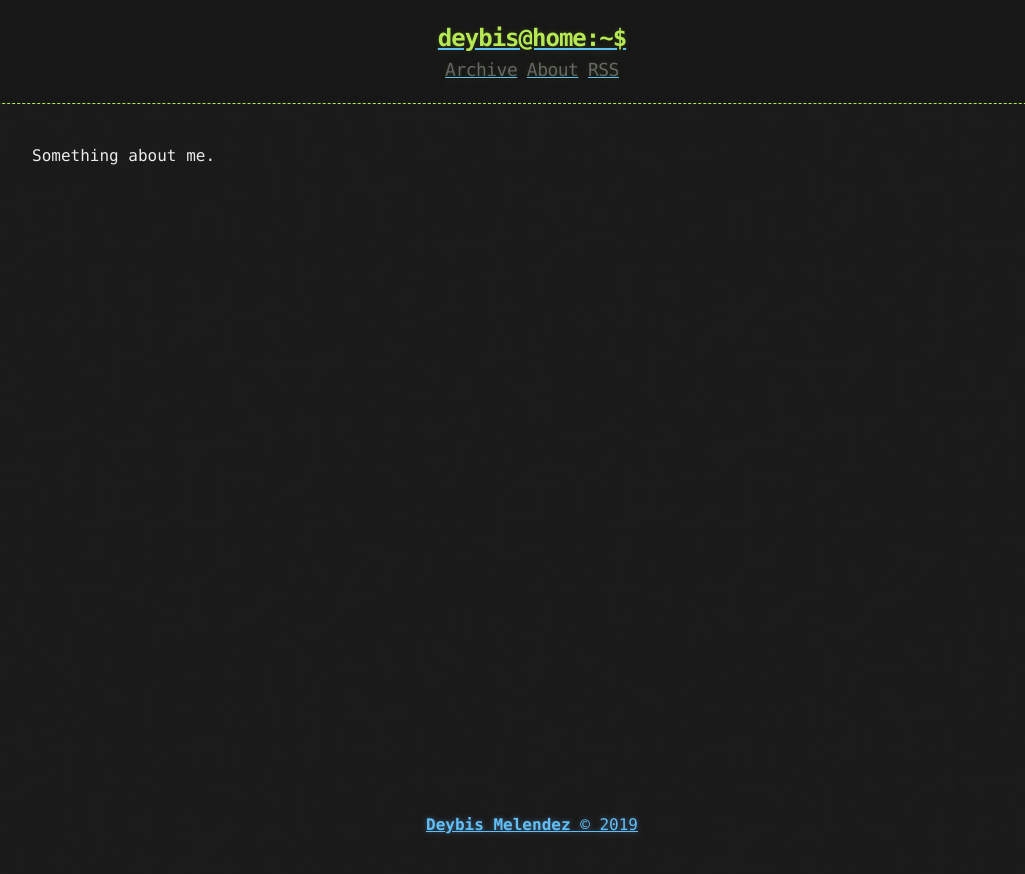
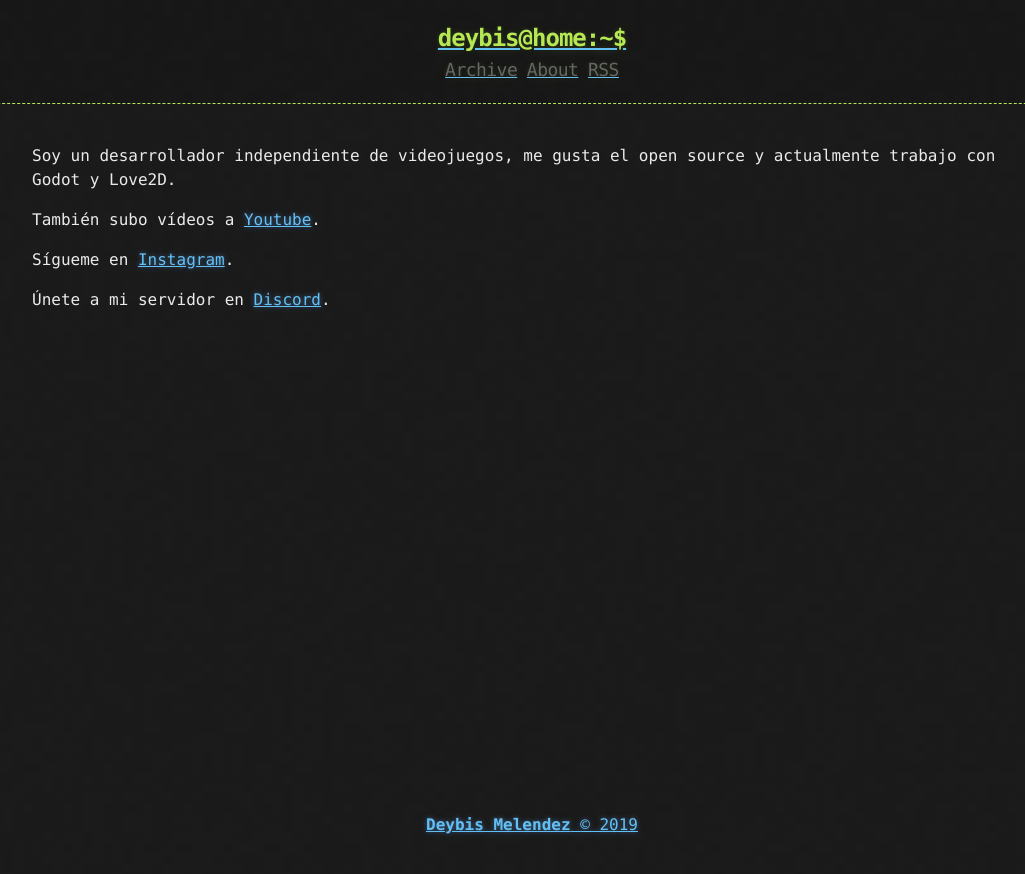
Before and after one commit to tocttou/hacker-blog, a Jekyll site: the page built from about.md, in a window 1280 px wide. Shown: the top 874 px of the page, without its empty margins (108-1133 px from the left). Built offline with Jekyll 4.4.1, drawn with Linux system fonts in a browser that asks for light colours.

Commit message:
Update about.md

```diff
--- a/about.md
+++ b/about.md
@@ -3,4 +3,10 @@ layout: page
 title: About
 ---
 
-Something about me.
+Soy un desarrollador independiente de videojuegos, me gusta el open source y actualmente trabajo con Godot y Love2D.
+
+También subo vídeos a [Youtube](https://www.youtube.com/c/deybismelendez).
+
+Sígueme en [Instagram](https://www.instagram.com/deybismelendez/).
+
+Únete a mi servidor en [Discord](https://discord.gg/xDZK4V5).
```
